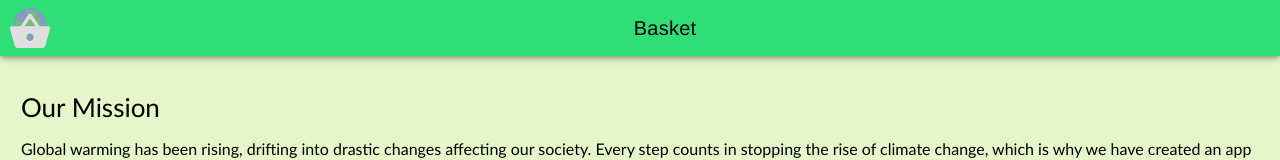
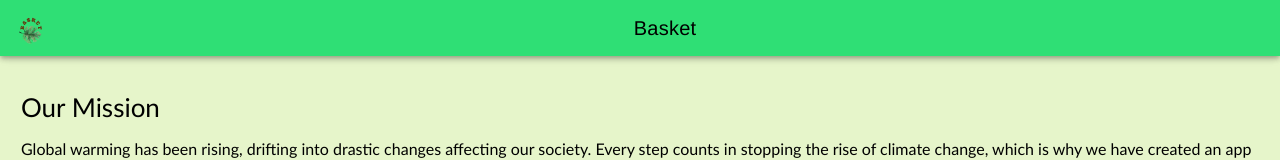
Before and after one commit to JasonKulinski/GreenDex, a React (Vite) app in the folder fe/: page /home in a window 1280 px wide. Shown: the top 160 px of the page. Built offline with nearby package versions, Linux system fonts and the light colour scheme.

Commit message:
logo image inserted

```diff
--- a/fe/src/pages/Home.tsx
+++ b/fe/src/pages/Home.tsx
@@ -17,7 +17,7 @@ const Home: React.FC = () => {
             <IonHeader >
                 <IonToolbar className = 'header' color='success'>
                     <div id="imgheader">
-                    <img height="40" src ="logotest.png"/>
+                    <img height="40" src ="basket.png"/>
                     <IonTitle >Basket</IonTitle>
                     </div>
                 </IonToolbar>
```
Also changed, not shown: fe/public/basket.png (added).
